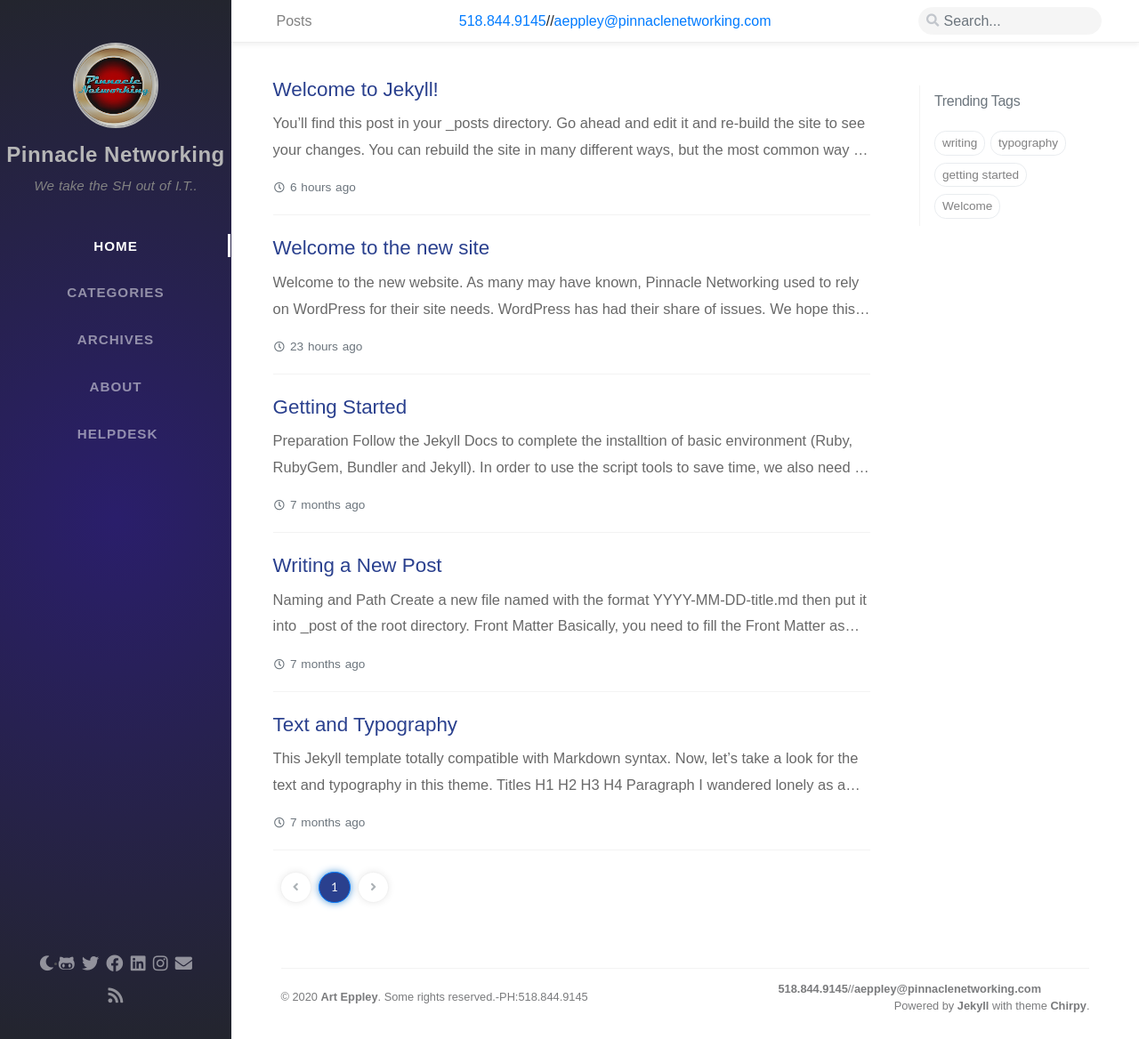
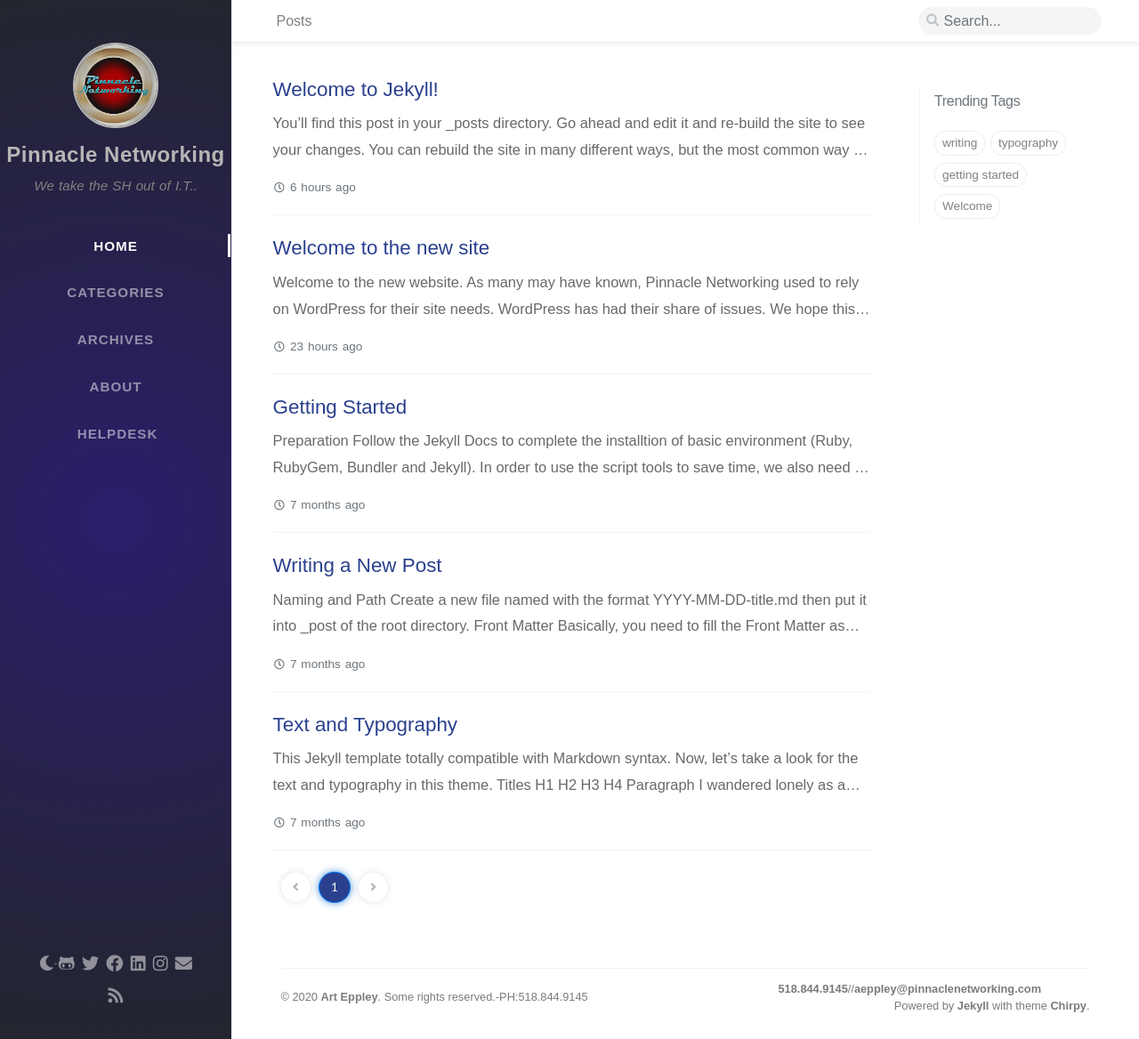
Before and after one commit to Pinnaclenetworking/pinnaclenetworking.github.io, a Jekyll site: the page built from index.html, in a window 1280 px wide and 1168 px high. Shown: the whole window at 89% size. Built offline with Jekyll 4.4.1, drawn with Linux system fonts in a browser that asks for light colours; nearby versions of some CDN libraries; some web fonts are replaced; the list of posts is cut into pages by our own code; comment, search, counter and statistics services are not loaded.

Commit message:
Update topbar.html

```diff
--- a/_includes/topbar.html
+++ b/_includes/topbar.html
@@ -37,7 +37,7 @@
       {{- page.title -}}
     {% endif %}
     </div>
-    <div id="top-bar" class="col-99 d-flex h-100 align-items-center justify-content-right"><a href="tel:5188449145">518.844.9145</a>//<a href="mailto:aeppley@pinnaclenetworking.com">aeppley@pinnaclenetworking.com</a></div>
+
     <i id="search-trigger" class="fas fa-search fa-fw"></i>
     <span id="search-wrapper" class="align-items-center">
       <i class="fas fa-search fa-fw"></i>
```
